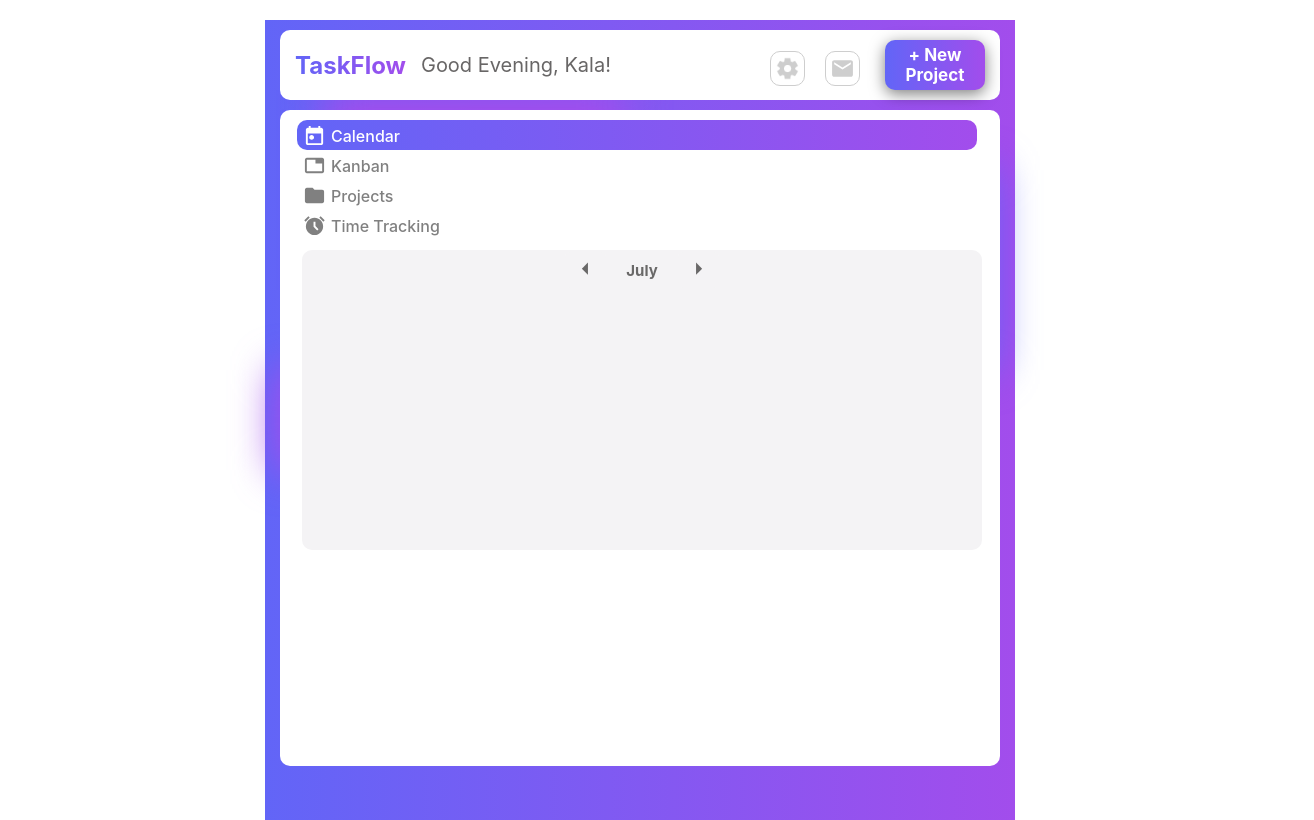
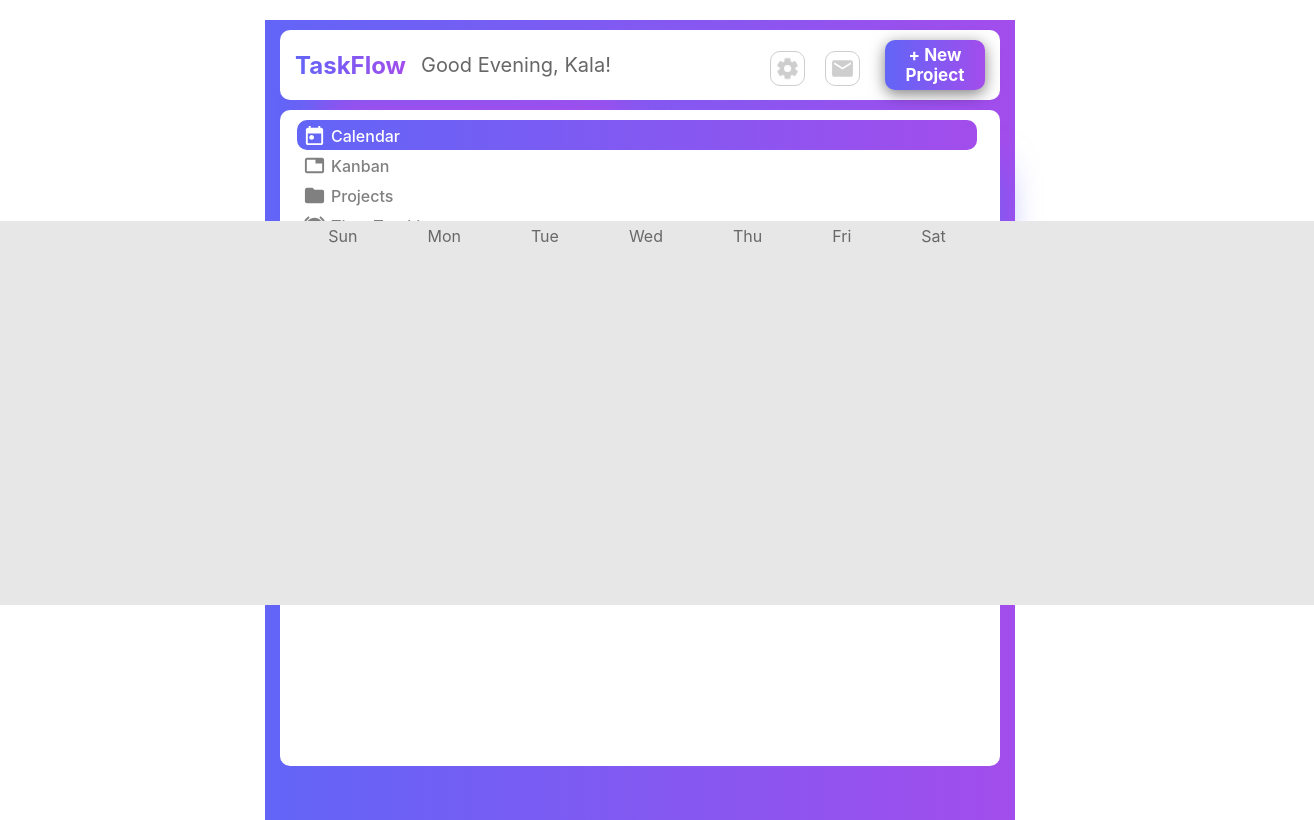
Before and after one commit to shakaylac/TaskFlow, a React (Create React App) app in the folder taskflow-app/: page / in a window 1280 px wide. Shown: the whole page, 1314 px wide, since content can reach past the window. Built offline with nearby package versions, Linux system fonts and the light colour scheme.

Commit message:
I added the days of the week and styled them. The ol has a margin-left of -50px because it was too far to the right and centering the calendar-com didn't do anything. I also gave them a margin-top of 5px becasue it was too low and wouldn't give enough space for the days.

```diff
--- a/taskflow-app/src/CSS/Calendar.css
+++ b/taskflow-app/src/CSS/Calendar.css
@@ -38,3 +38,27 @@
 .next-btn:hover{
     background-color:#e7e7e7;
 }
+
+.calendar-body {
+    display: flex;
+    justify-content: center;
+    background-color: #e7e7e7;
+    position: absolute;
+    margin-top: 285px;
+    width: 105vw;
+    height: 48vh;
+}
+
+ol {
+    display: flex;
+    list-style-type: none;
+    margin-left: -50px;
+    margin-top: 5px;
+    gap: 70px;
+}
+
+li {
+    color: #696868;
+    font-family: Inter;
+    font-size: 16px;
+}
--- a/taskflow-app/src/Calendar.js
+++ b/taskflow-app/src/Calendar.js
@@ -6,9 +6,15 @@ import arrow_left from'./assets/arrow_left.svg';
 function Calendar() {
 
     const [month, setMonth] = useState('');
+    const [prevMonthbtn, setPrevMonthBtn] = useState('');
+    const [nextMonthbtn, setNextMonthBtn] = useState('');
+    const [weekdays, setWeekdays] = useState('');
+    const [days, setDays] = useState('');
 
     useEffect(() => {
         const date = new Date();
+        let currentMonth = date.getMonth();
+        let currentYear = date.getFullYear();
 
         const monthNames = [
             "January", "February", "March", "April", "May", "June",
@@ -18,20 +24,41 @@ function Calendar() {
         const currentmonthName = monthNames[date.getMonth()];
         setMonth(currentmonthName);
 
+
+
     }, []);
+
 
 
     return(
         <section className='calendar-com'>
             <span className='calendar-nav'>
                 <button className='previous-btn' id='previous-btn'><img src={arrow_left} className='arrow-left'></img></button>
-                <p className='month' style={{fontFamily: 'Inter', color: '#696868', fontSize: '15px', fontWeight: 'bold' }}> {month} </p>
+                <p className= 'month' style={{fontFamily: 'Inter', color: '#696868', fontSize: '15px', fontWeight: 'bold' }}> {month} </p>
                 <button className='next-btn' id='next-btn'><img src={arrow_right} className='arrow-right'></img></button>
+
+
+
+
+                <div className='calendar-body'>
+                    <ol className='weekdays'>
+                        <li>Sun</li>
+                        <li>Mon</li>
+                        <li>Tue</li>
+                        <li>Wed</li>
+                        <li>Thu</li>
+                        <li>Fri</li>
+                        <li>Sat</li>
+                    </ol>
+                    <div className='days'>
+
+                    </div>
+
+                 </div>
+
             </span>
 
-            <div className='days'>
 
-            </div>
 
 
         </section>
```
